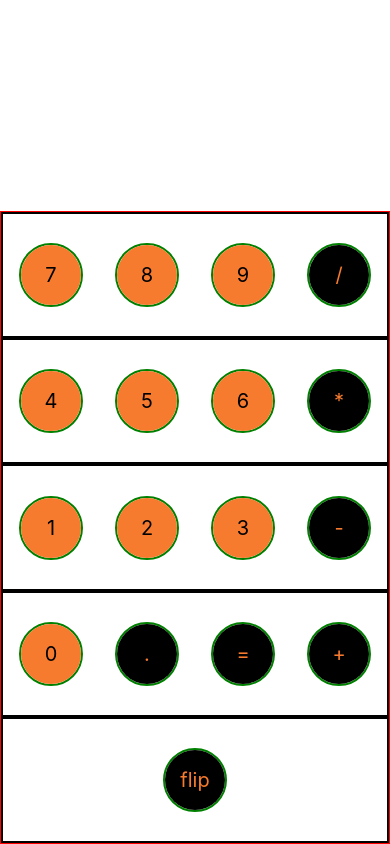
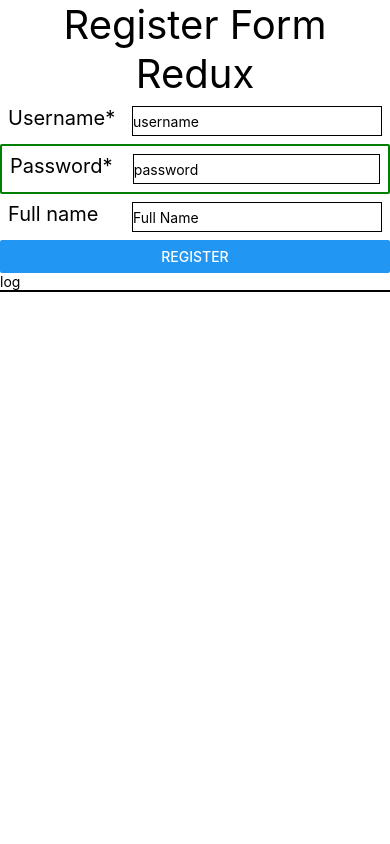
Before and after one commit to PacktPublishing/React-Native-Tips-Tricks-and-Techniques, a React Native app in the folder PlaygroundApp/: screen / in a window 390 px wide. Built offline with nearby package versions, Linux system fonts and the light colour scheme.

Commit message:
redux register form

```diff
--- a/PlaygroundApp/package.json
+++ b/PlaygroundApp/package.json
@@ -11,7 +11,9 @@
     "hoist-non-react-statics": "^3.2.1",
     "ramda": "^0.26.1",
     "react": "16.6.3",
-    "react-native": "0.57.8"
+    "react-native": "0.57.8",
+    "react-redux": "^6.0.0",
+    "redux": "^4.0.1"
   },
   "devDependencies": {
     "babel-jest": "23.6.0",
--- a/PlaygroundApp/src/App.js
+++ b/PlaygroundApp/src/App.js
@@ -1,8 +1,14 @@
 import React from 'react'
 import { View, StyleSheet, Text, FlatList } from 'react-native'
+import { Provider } from 'react-redux'
+import { createStore } from 'redux'
+
+import rootReducer from './reducers'
 
 import Calculator from './containers/Calculator'
 import RegisterForm from './containers/RegisterForm'
+import RegisterFormRedux from './registerFormDuck'
+
 
 import InputButton from './components/InputButton'
 import InputField from './components/InputField'
@@ -10,12 +16,12 @@ import Screen from './components/Screen'
 import ourHOC, { logProps } from './examples/HOCExample'
 
 
-export default class App extends React.Component {
+class App extends React.Component {
     render() {
         return (
             <View style={styles.container}>
-                <Calculator />
-                {/* <RegisterForm /> */}
+                {/* <Calculator /> */}
+                <RegisterFormRedux />
             </View>
         )
     }
@@ -28,3 +34,16 @@ const styles = StyleSheet.create({
         justifyContent: 'center',
     }
 })
+
+
+const store = createStore(rootReducer)
+
+export default class ReduxApp extends React.Component {
+    render() {
+        return (
+            <Provider store={store}>
+                <App />
+            </Provider>
+        )
+    }
+}
--- /dev/null
+++ b/PlaygroundApp/src/reducers.js
@@ -0,0 +1,5 @@
+import { combineReducers } from 'redux'
+
+export default combineReducers({
+    registerForm: require('./registerFormDuck').reducer,
+})
--- /dev/null
+++ b/PlaygroundApp/src/registerFormDuck/RegisterFormRedux.js
@@ -0,0 +1,88 @@
+import React from 'react'
+import {
+    Button,
+    SafeAreaView,
+    View,
+    Text,
+    StyleSheet,
+} from 'react-native'
+import { connect } from 'react-redux'
+
+import * as actions from './actions'
+
+import InputField from '../components/InputField'
+import withOutline from '../components/withOutline'
+
+const InputFieldOutline = withOutline({ radius: 2, color: 'green'})(InputField)
+
+
+class RegisterFormRedux extends React.Component {
+    render() {
+        return (
+            <SafeAreaView style={styles.container}>
+                <Text style={styles.title}>Register Form Redux</Text>
+                <InputField
+                    title='Username'
+                    placeholder='username'
+                    required
+                    value={this.props.username}
+                    onChangeText={text => this.props.updateForm({ username: text })}
+                />
+                <InputFieldOutline
+                    title='Password'
+                    placeholder='password'
+                    required
+                    protected
+                    value={this.props.password}
+                    onChangeText={text => this.props.updateForm({ password: text })}
+                />
+                <InputField
+                    title='Full name'
+                    placeholder='Full Name'
+                    value={this.props.fullname}
+                    onChangeText={text => this.props.updateForm({ fullname: text })}
+                />
+
+                <Button
+                    title='Register'
+                    onPress={this.props.registerUser}
+                />
+
+                <Text>log</Text>
+                <View style={{ borderWidth: 1 }}>
+                    {this.props.log != null && (
+                        <Text>{this.props.log}</Text>
+                    )}
+                </View>
+            </SafeAreaView>
+        )
+    }
+}
+
+const mapStateToProps = state => {
+    return {
+        username: state.registerForm.username,
+        password: state.registerForm.password,
+        fullname: state.registerForm.fullname,
+        log: state.registerForm.log,
+    }
+}
+
+const mapDispatchToProps = dispatch => {
+    return {
+        updateForm: dict => dispatch(actions.updateForm(dict)),
+        registerUser: () => dispatch(actions.registerUser()),
+    }
+}
+
+export default connect(mapStateToProps, mapDispatchToProps)(RegisterFormRedux)
+
+const styles = StyleSheet.create({
+    container: {
+        flex: 1,
+    },
+    title: {
+        fontSize: 40,
+        textAlign: 'center',
+    },
+})
--- /dev/null
+++ b/PlaygroundApp/src/registerFormDuck/actionTypes.js
@@ -0,0 +1,4 @@
+const duck = 'RegisterForm'
+
+export const UPDATE_FORM = `${duck}/UPDATE_FORM`
+export const REGISTER_USER = `${duck}/REGISTER_USER`
--- /dev/null
+++ b/PlaygroundApp/src/registerFormDuck/actions.js
@@ -0,0 +1,11 @@
+import * as t from './actionTypes'
+
+
+export const updateForm = dict => ({
+    type: t.UPDATE_FORM,
+    payload: { ...dict },
+})
+
+export const registerUser = () => ({
+    type: t.REGISTER_USER,
+})
--- /dev/null
+++ b/PlaygroundApp/src/registerFormDuck/index.js
@@ -0,0 +1,9 @@
+import RegisterFormRedux from './RegisterFormRedux'
+import reducer from './reducer'
+import actions from './actions'
+
+export default RegisterFormRedux
+export {
+    actions,
+    reducer,
+}
--- /dev/null
+++ b/PlaygroundApp/src/registerFormDuck/reducer.js
@@ -0,0 +1,29 @@
+import * as t from './actionTypes'
+
+
+export const InitialState = {
+    username: '',
+    password: '',
+    fullname: '',
+
+    log: null,
+}
+
+export default function reducer(state = InitialState, action) {
+    switch (action.type) {
+    case t.UPDATE_FORM:
+        return { ...state, ...action.payload }
+    case t.REGISTER_USER:
+        const data = {
+            username: state.username,
+            password: state.password,
+            fullname: state.fullname,
+        }
+        return {
+            ...state,
+            log: JSON.stringify(data),
+        }
+    default:
+        return state
+    }
+}
```
Also changed, not shown: 1 other file (tests, documents, lock files or other folders).
